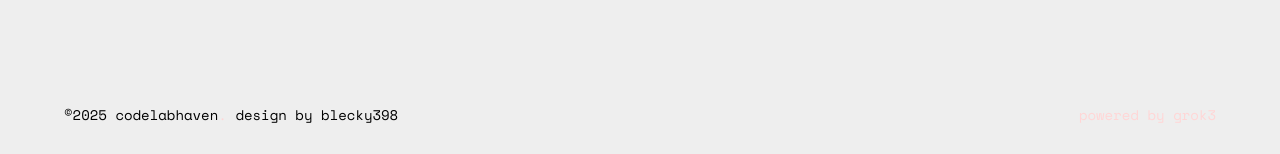
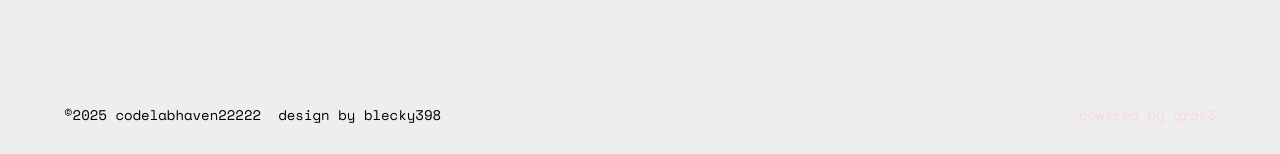
Before and after one commit to Matej398/codelabhaven, a PHP site: page / in a window 1280 px wide. Shown: the part 646-800 px from the top of the page. Run offline with PHP 8.4, Linux system fonts and the light colour scheme.

Commit message:
Test webhook with index.php change

```diff
--- a/index.php
+++ b/index.php
@@ -52,7 +52,7 @@ $projectSlug = null; // Forcefully disable project subpages for now
     </main>
     <footer class="footer">
         <div class="footer-text">
-            ©2025 codelabhaven<span class="dot">.</span> design by <a href="https://x.com/TheBlecky398" target="_blank">blecky398</a>
+            ©2025 codelabhaven22222<span class="dot">.</span> design by <a href="https://x.com/TheBlecky398" target="_blank">blecky398</a>
         </div>
         <div class="footer-right">
             powered by grok3
```
